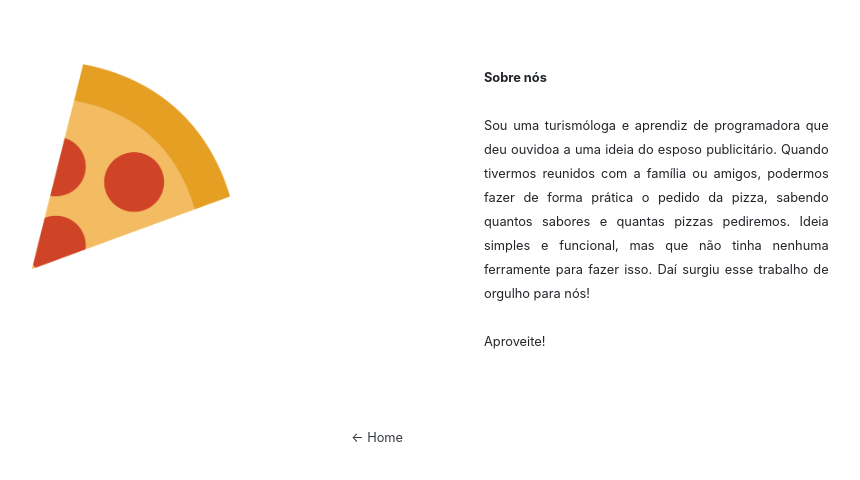
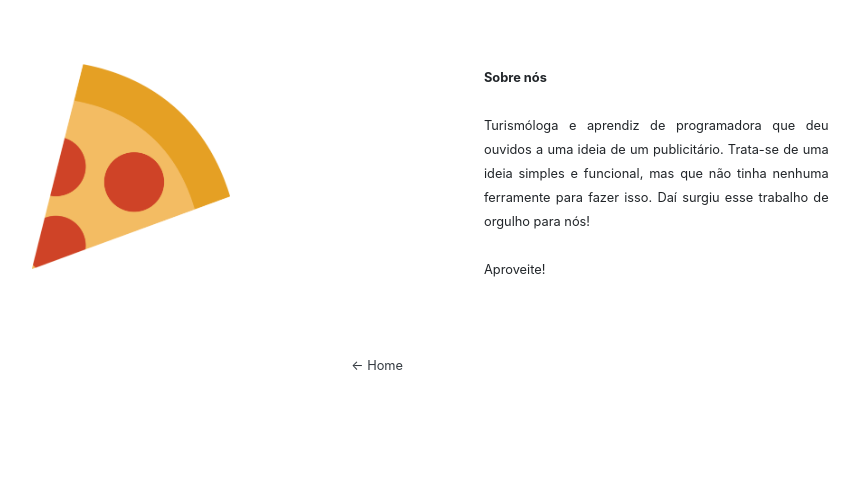
Before and after one commit to jessikagomes/pizzaCalculator, a plain HTML site: page about.html in a window 1280 px wide. Shown: the whole page, without its empty margins (197-1057 px from the left). Drawn offline with nearby package versions, Linux system fonts and the light colour scheme.

Commit message:
adding about writting

```diff
--- a/about.html
+++ b/about.html
@@ -26,9 +26,8 @@
 			<img src="calcular_pizza_para_grupo.png" style="width:50%;">
 		</div>
 		<div class="col-md-4 col-lg-4 col-sm-12 col-xs-12 p-3">
-			<p><small><b>Sobre nós</b><br><br>Sou uma turismóloga e aprendiz de programadora que deu ouvidoa a uma ideia do esposo publicitário.
-				Quando tivermos reunidos com a família ou amigos, podermos fazer de forma prática o pedido da pizza, sabendo quantos sabores e quantas pizzas pediremos.
-				Ideia simples e funcional, mas que não tinha nenhuma ferramente para fazer isso. Daí surgiu esse trabalho de orgulho para nós!<br><br>Aproveite!<br><br></small></p>
+			<p><small><b>Sobre nós</b><br><br>Turismóloga e aprendiz de programadora que deu ouvidos a uma ideia de um publicitário.
+				Trata-se de uma ideia simples e funcional, mas que não tinha nenhuma ferramente para fazer isso. Daí surgiu esse trabalho de orgulho para nós!<br><br>Aproveite!<br><br></small></p>
 		</div>
 		<div class="col-md-2 col-lg-2 col-sm-0 col-xs-0"></div>
 	</div>
```
